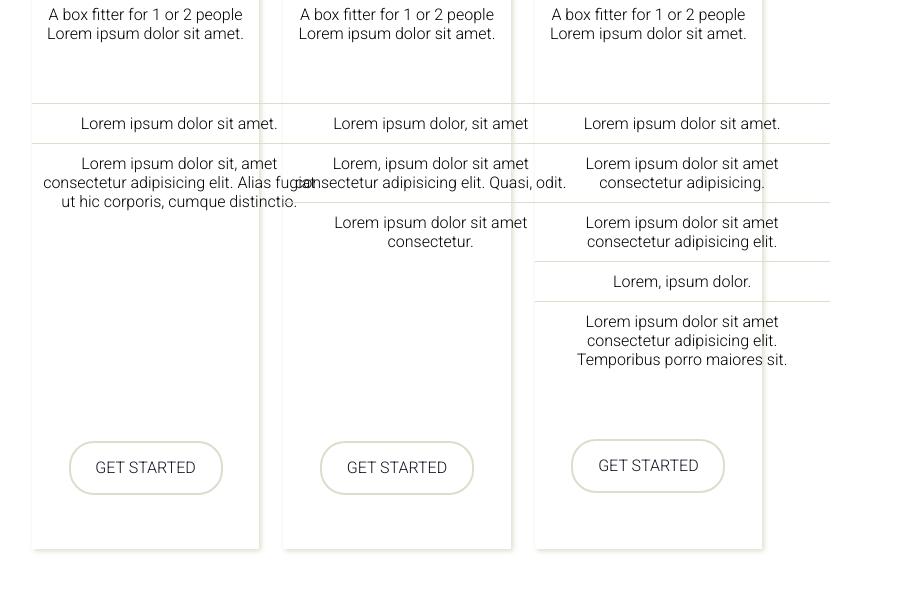
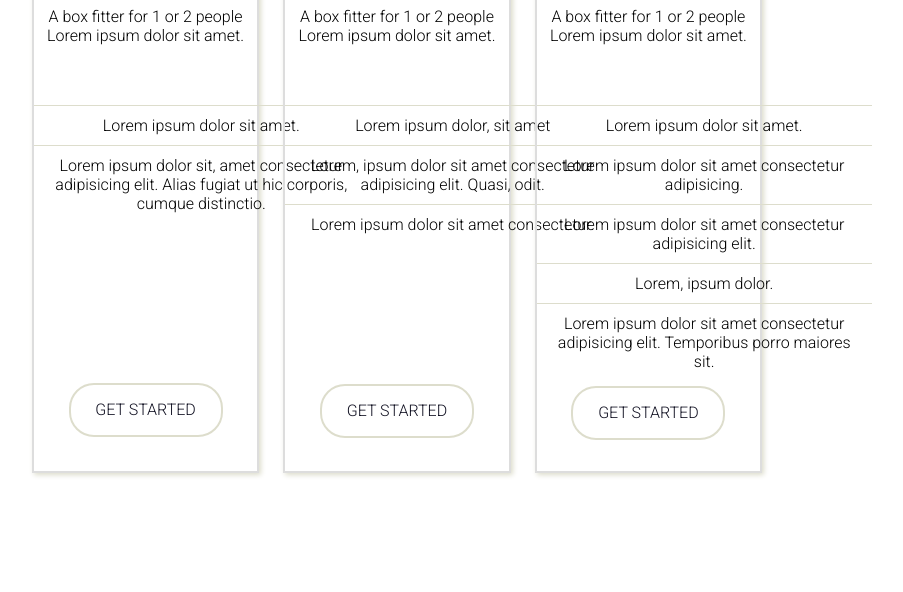
Before and after one commit to PrikolistTheSillyThing/ux-ui, a plain HTML site: page navbar-display-table.html in a window 1280 px wide. Shown: the part 548-1140 px from the top of the page, without its empty margins (243-1146 px from the left). Drawn offline with Linux system fonts and the light colour scheme.

Commit message:
Add files via upload

```diff
--- a/style.css
+++ b/style.css
@@ -38,10 +38,13 @@ a {
     padding: 5% 0;
     box-shadow: 2px 2px 5px #DDC;
     margin: 0 10px;
-
+    box-sizing: border-box;
 }
 .options_list>li {
     height: 600px;
+    border: 2px solid #ddd;
+    transition: 0.5s;
+
 }
 .options_price {
     display: inline-block;
@@ -59,7 +62,7 @@ a {
     text-align: center;
     border-top: 1px solid #DDC;
     margin: 0;
-    width: 275px;
+    width: 335px;
     padding: 10px;
     box-shadow: none;
 }
@@ -79,16 +82,18 @@ a {
     border: 2px solid #DDC;
 }
 .options_list li:nth-child(1) a {
-    margin-top: 220px;
+    margin-top: 160px;
 }
 .options_list li:nth-child(2) a {
-    margin-top: 180px;
+    margin-top: 140px;
 }
 .options_list li:nth-child(3) a {
-    margin-top: 60px;
+    margin-top: 5px;
 }
+
 .options_list>li:hover {
     border: 2px solid #94C;
+    transform: translateY(50px);
 }
 .options_list>li:hover h2 {
     background-color: #C38;
```
